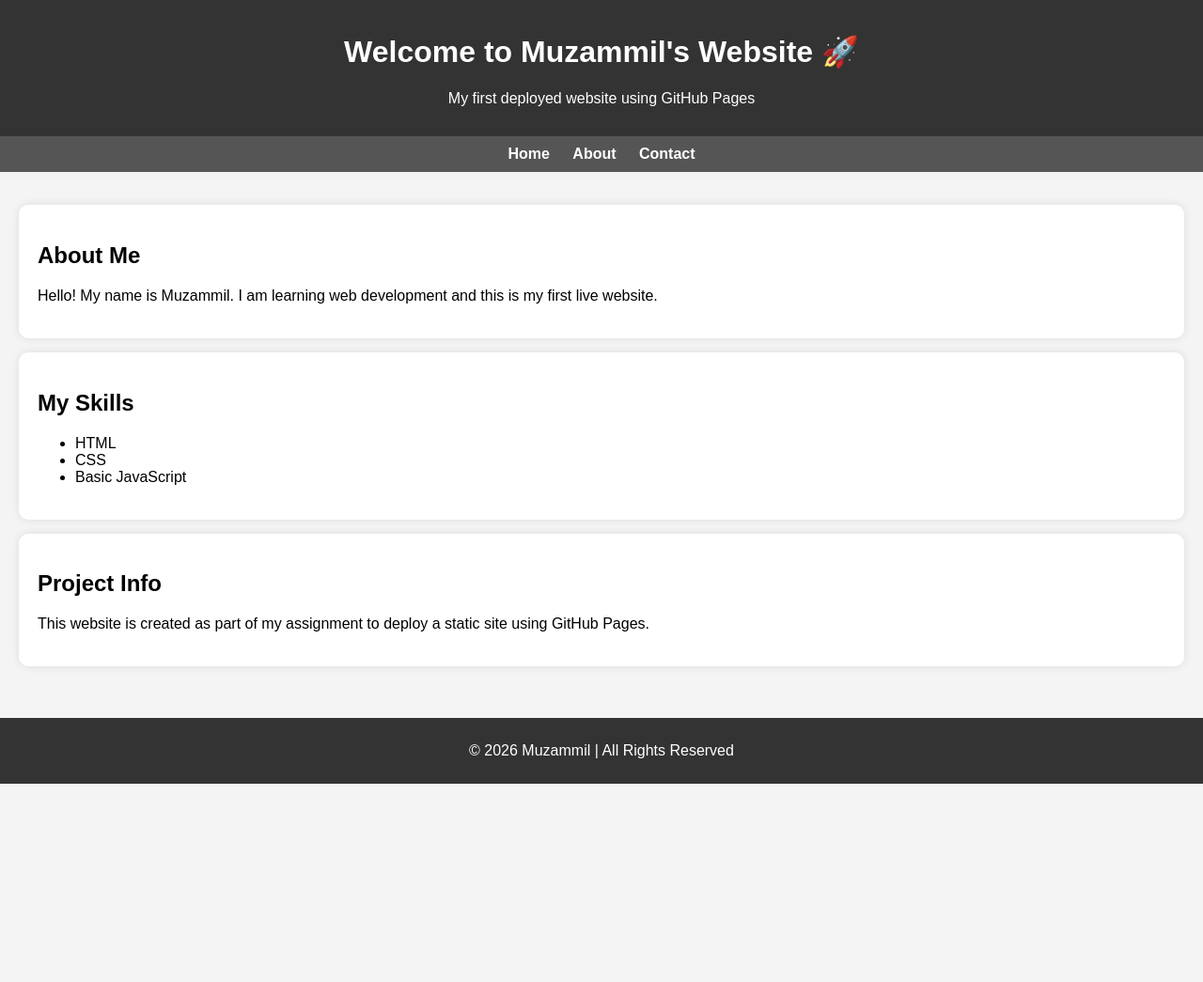
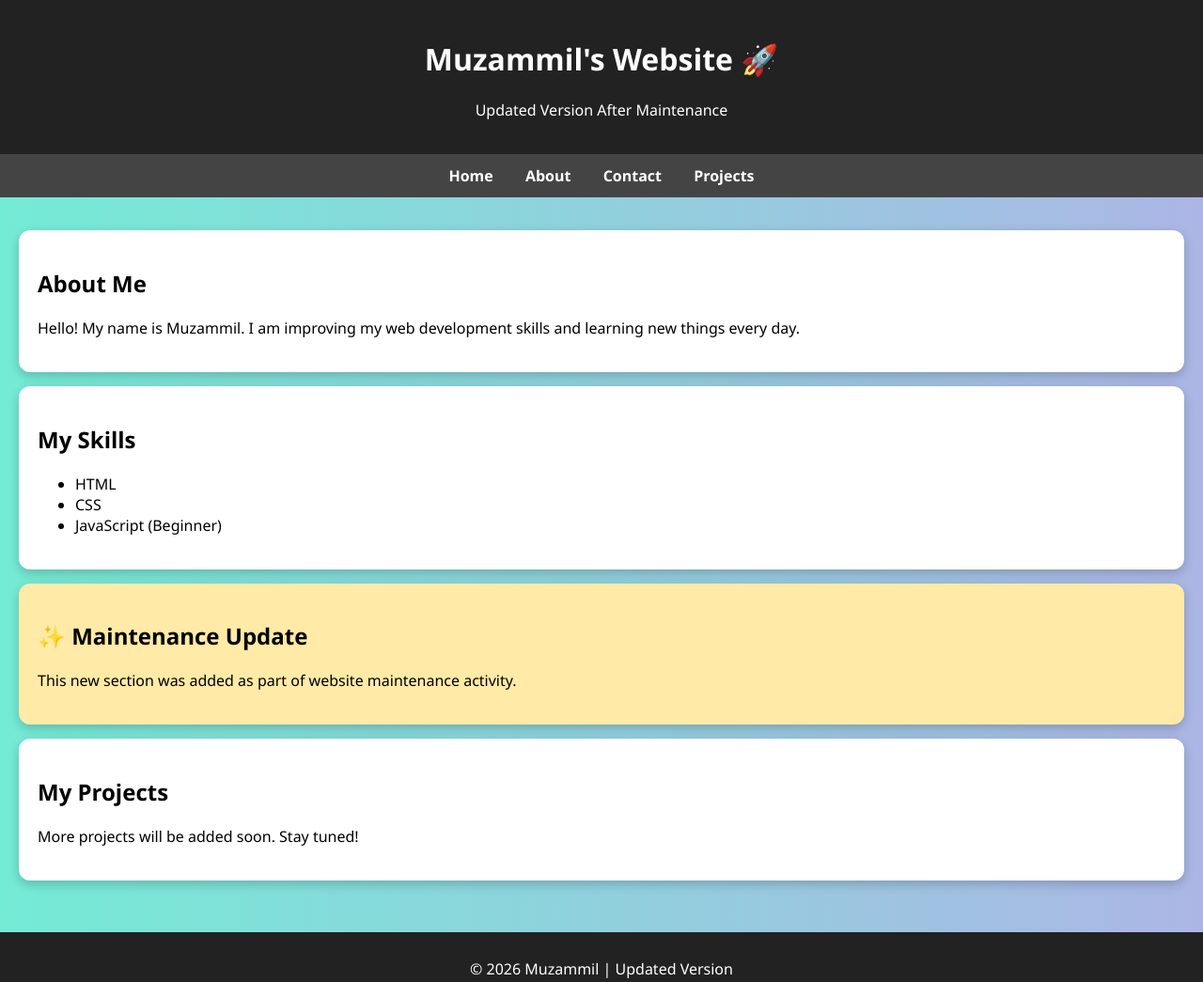
Before and after one commit to ITISMUZAMMILALI/scd-lab-14, a plain HTML site: page index.html in a window 1280 px wide. Shown: the whole page at 94% size. Before the commit the page ends 834 px from the top, so only its background shows below. Drawn offline with Linux system fonts and the light colour scheme.

Commit message:
updated website
Updated website title and content for clarity and aesthetics.

```diff
--- a/index.html
+++ b/index.html
@@ -3,37 +3,37 @@
 <head>
     <meta charset="UTF-8">
     <meta name="viewport" content="width=device-width, initial-scale=1.0">
-    <title>Muzammil's Website</title>
+    <title>Muzammil's Website - Updated</title>
 
     <style>
         body {
             margin: 0;
-            font-family: Arial, sans-serif;
-            background: #f4f4f4;
+            font-family: 'Segoe UI', sans-serif;
+            background: linear-gradient(to right, #74ebd5, #ACB6E5);
         }
 
         header {
-            background: #333;
+            background: #222;
             color: white;
-            padding: 15px;
+            padding: 20px;
             text-align: center;
         }
 
         nav {
-            background: #555;
-            padding: 10px;
+            background: #444;
+            padding: 12px;
             text-align: center;
         }
 
         nav a {
             color: white;
-            margin: 0 10px;
+            margin: 0 15px;
             text-decoration: none;
             font-weight: bold;
         }
 
         nav a:hover {
-            color: yellow;
+            color: #00ffcc;
         }
 
         .container {
@@ -44,15 +44,19 @@
             background: white;
             padding: 20px;
             margin: 15px 0;
-            border-radius: 10px;
-            box-shadow: 0 0 10px rgba(0,0,0,0.1);
+            border-radius: 12px;
+            box-shadow: 0 4px 12px rgba(0,0,0,0.2);
+        }
+
+        .highlight {
+            background: #ffeaa7;
         }
 
         footer {
-            background: #333;
+            background: #222;
             color: white;
             text-align: center;
-            padding: 10px;
+            padding: 12px;
             margin-top: 20px;
         }
     </style>
@@ -61,21 +65,22 @@
 <body>
 
 <header>
-    <h1>Welcome to Muzammil's Website 🚀</h1>
-    <p>My first deployed website using GitHub Pages</p>
+    <h1>Muzammil's Website 🚀</h1>
+    <p>Updated Version After Maintenance</p>
 </header>
 
 <nav>
     <a href="#">Home</a>
     <a href="#">About</a>
     <a href="#">Contact</a>
+    <a href="#">Projects</a>
 </nav>
 
 <div class="container">
 
     <div class="card">
         <h2>About Me</h2>
-        <p>Hello! My name is Muzammil. I am learning web development and this is my first live website.</p>
+        <p>Hello! My name is Muzammil. I am improving my web development skills and learning new things every day.</p>
     </div>
 
     <div class="card">
@@ -83,19 +88,24 @@
         <ul>
             <li>HTML</li>
             <li>CSS</li>
-            <li>Basic JavaScript</li>
+            <li>JavaScript (Beginner)</li>
         </ul>
     </div>
 
+    <div class="card highlight">
+        <h2>✨ Maintenance Update</h2>
+        <p>This new section was added as part of website maintenance activity.</p>
+    </div>
+
     <div class="card">
-        <h2>Project Info</h2>
-        <p>This website is created as part of my assignment to deploy a static site using GitHub Pages.</p>
+        <h2>My Projects</h2>
+        <p>More projects will be added soon. Stay tuned!</p>
     </div>
 
 </div>
 
 <footer>
-    <p>© 2026 Muzammil | All Rights Reserved</p>
+    <p>© 2026 Muzammil | Updated Version</p>
 </footer>
 
 </body>
```
